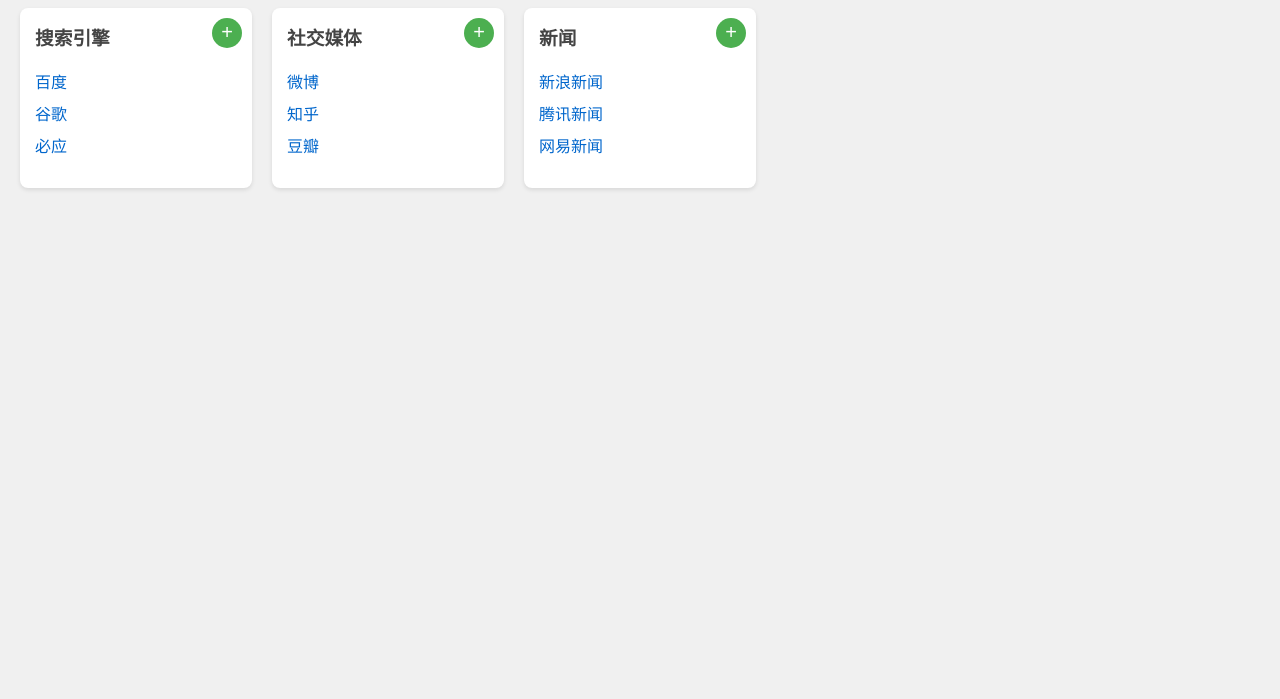
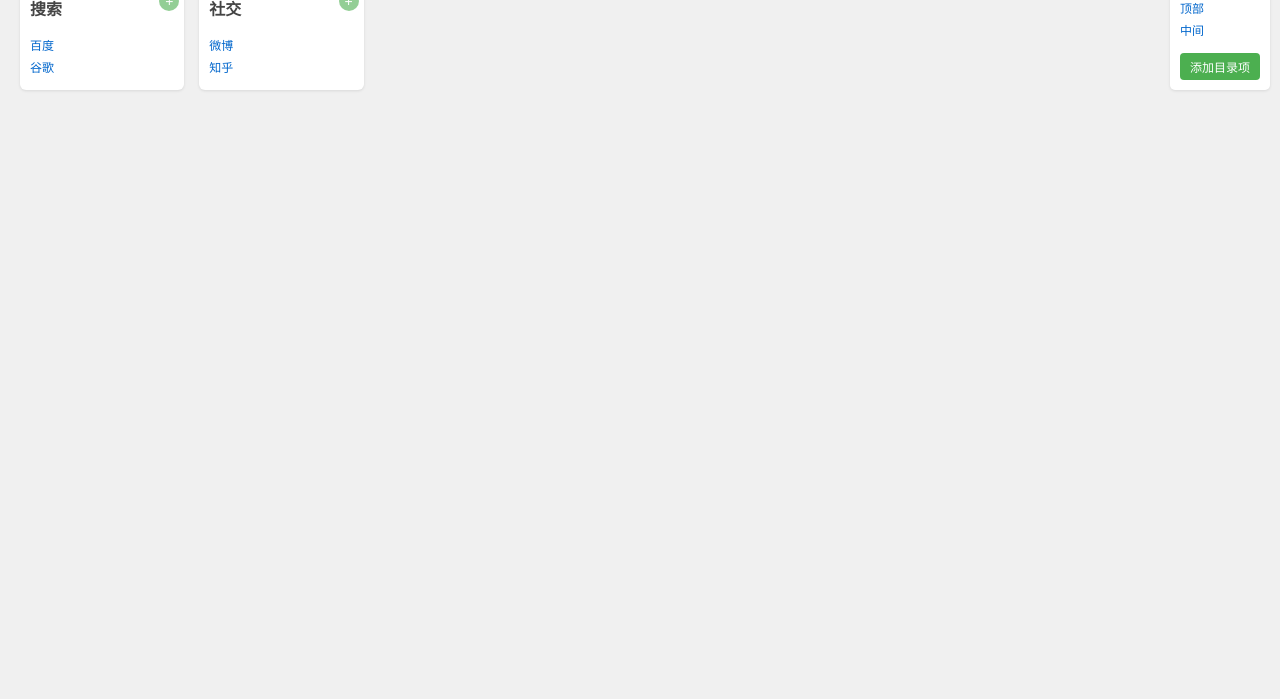
Before and after one commit to zhangzeyangcode/navigation, a plain HTML site: page index.html in a window 1280 px wide. Shown: the part 101-800 px from the top of the page. Drawn offline with Linux system fonts and the light colour scheme.

Commit message:
Update index.html

```diff
--- a/index.html
+++ b/index.html
@@ -10,59 +10,65 @@
             margin: 0;
             padding: 20px;
             background-color: #f0f0f0;
+            font-size: 14px;
         }
         h1 {
             text-align: center;
             color: #333;
+            font-size: 24px;
         }
         .grid {
             display: grid;
-            grid-template-columns: repeat(auto-fill, minmax(200px, 1fr));
-            gap: 20px;
+            grid-template-columns: repeat(auto-fill, minmax(150px, 1fr));
+            gap: 15px;
         }
         .card {
             background-color: white;
-            border-radius: 8px;
-            padding: 15px;
-            box-shadow: 0 2px 4px rgba(0,0,0,0.1);
+            border-radius: 6px;
+            padding: 10px;
+            box-shadow: 0 1px 3px rgba(0,0,0,0.1);
             position: relative;
         }
         .card h3 {
             margin-top: 0;
             color: #444;
+            font-size: 16px;
         }
         .links {
             list-style-type: none;
             padding: 0;
+            margin: 0;
         }
         .links li {
-            margin-bottom: 8px;
+            margin-bottom: 5px;
         }
         .links a {
             color: #0066cc;
             text-decoration: none;
+            font-size: 12px;
         }
         .links a:hover {
             text-decoration: underline;
         }
         .add-btn {
             position: absolute;
-            top: 10px;
-            right: 10px;
+            top: 5px;
+            right: 5px;
             background-color: #4CAF50;
             color: white;
             border: none;
             border-radius: 50%;
-            width: 30px;
-            height: 30px;
-            font-size: 20px;
+            width: 20px;
+            height: 20px;
+            font-size: 14px;
             cursor: pointer;
             display: flex;
             align-items: center;
             justify-content: center;
+            opacity: 0.6;
         }
         .add-btn:hover {
-            background-color: #45a049;
+            opacity: 1;
         }
         .modal {
             display: none;
@@ -96,7 +102,7 @@
             text-decoration: none;
             cursor: pointer;
         }
-        input[type="text"], input[type="url"] {
+        input[type="text"], input[type="url"], input[type="number"] {
             width: 100%;
             padding: 8px;
             margin: 5px 0 15px;
@@ -116,12 +122,76 @@
         input[type="submit"]:hover {
             background-color: #45a049;
         }
+        #add-category-btn {
+            position: fixed;
+            top: 10px;
+            right: 10px;
+            background-color: #4CAF50;
+            color: white;
+            border: none;
+            border-radius: 50%;
+            width: 30px;
+            height: 30px;
+            font-size: 20px;
+            cursor: pointer;
+            display: flex;
+            align-items: center;
+            justify-content: center;
+        }
+        #table-of-contents {
+            position: fixed;
+            right: 10px;
+            top: 50px;
+            background-color: white;
+            padding: 10px;
+            border-radius: 5px;
+            box-shadow: 0 1px 3px rgba(0,0,0,0.1);
+            max-width: 200px;
+        }
+        #table-of-contents h3 {
+            margin-top: 0;
+            font-size: 16px;
+        }
+        #table-of-contents ul {
+            list-style-type: none;
+            padding: 0;
+            margin: 0;
+        }
+        #table-of-contents li {
+            margin-bottom: 5px;
+        }
+        #table-of-contents a {
+            color: #0066cc;
+            text-decoration: none;
+            font-size: 12px;
+        }
+        #table-of-contents a:hover {
+            text-decoration: underline;
+        }
+        #add-toc-btn {
+            background-color: #4CAF50;
+            color: white;
+            border: none;
+            border-radius: 4px;
+            padding: 5px 10px;
+            font-size: 12px;
+            cursor: pointer;
+            margin-top: 10px;
+        }
     </style>
 </head>
 <body>
     <h1>自定义导航页面</h1>
     <div class="grid" id="navigation-grid">
         <!-- 导航卡片将在这里动态生成 -->
+    </div>
+
+    <button id="add-category-btn" onclick="openCategoryModal()">+</button>
+
+    <div id="table-of-contents">
+        <h3>目录</h3>
+        <ul id="toc-list"></ul>
+        <button id="add-toc-btn" onclick="openTocModal()">添加目录项</button>
     </div>
 
     <div id="addLinkModal" class="modal">
@@ -138,32 +208,53 @@
         </div>
     </div>
 
+    <div id="addCategoryModal" class="modal">
+        <div class="modal-content">
+            <span class="close">&times;</span>
+            <h2>添加新类别</h2>
+            <form id="addCategoryForm">
+                <label for="categoryTitle">类别名称:</label>
+                <input type="text" id="categoryTitle" name="categoryTitle" required>
+                <input type="submit" value="添加">
+            </form>
+        </div>
+    </div>
+
+    <div id="addTocModal" class="modal">
+        <div class="modal-content">
+            <span class="close">&times;</span>
+            <h2>添加目录项</h2>
+            <form id="addTocForm">
+                <label for="tocTitle">目录项标题:</label>
+                <input type="text" id="tocTitle" name="tocTitle" required>
+                <label for="tocPosition">页面位置 (像素):</label>
+                <input type="number" id="tocPosition" name="tocPosition" required>
+                <input type="submit" value="添加">
+            </form>
+        </div>
+    </div>
+
     <script>
-        const navigationData = [
+        let navigationData = [
             {
-                title: "搜索引擎",
+                title: "搜索",
                 links: [
                     { name: "百度", url: "https://www.baidu.com" },
-                    { name: "谷歌", url: "https://www.google.com" },
-                    { name: "必应", url: "https://www.bing.com" }
+                    { name: "谷歌", url: "https://www.google.com" }
                 ]
             },
             {
-                title: "社交媒体",
+                title: "社交",
                 links: [
                     { name: "微博", url: "https://weibo.com" },
-                    { name: "知乎", url: "https://www.zhihu.com" },
-                    { name: "豆瓣", url: "https://www.douban.com" }
-                ]
-            },
-            {
-                title: "新闻",
-                links: [
-                    { name: "新浪新闻", url: "https://news.sina.com.cn" },
-                    { name: "腾讯新闻", url: "https://news.qq.com" },
-                    { name: "网易新闻", url: "https://news.163.com" }
+                    { name: "知乎", url: "https://www.zhihu.com" }
                 ]
             }
+        ];
+
+        let tocData = [
+            { title: "顶部", position: 0 },
+            { title: "中间", position: 500 }
         ];
 
         function createNavigationCard(category) {
@@ -181,30 +272,65 @@
 
         function renderNavigationGrid() {
             const grid = document.getElementById('navigation-grid');
+            grid.innerHTML = '';
             navigationData.forEach(category => {
                 grid.appendChild(createNavigationCard(category));
             });
         }
 
+        function renderTableOfContents() {
+            const tocList = document.getElementById('toc-list');
+            tocList.innerHTML = '';
+            tocData.forEach(item => {
+                const li = document.createElement('li');
+                li.innerHTML = `<a href="#" onclick="scrollToPosition(${item.position})">${item.title}</a>`;
+                tocList.appendChild(li);
+            });
+        }
+
+        function scrollToPosition(position) {
+            window.scrollTo({
+                top: position,
+                behavior: 'smooth'
+            });
+        }
+
         renderNavigationGrid();
+        renderTableOfContents();
 
         // 模态框相关功能
-        const modal = document.getElementById("addLinkModal");
-        const span = document.getElementsByClassName("close")[0];
+        const linkModal = document.getElementById("addLinkModal");
+        const categoryModal = document.getElementById("addCategoryModal");
+        const tocModal = document.getElementById("addTocModal");
+        const closeButtons = document.getElementsByClassName("close");
         let currentCategory = '';
 
         function openModal(category) {
-            modal.style.display = "block";
+            linkModal.style.display = "block";
             currentCategory = category;
         }
 
-        span.onclick = function() {
-            modal.style.display = "none";
+        function openCategoryModal() {
+            categoryModal.style.display = "block";
+        }
+
+        function openTocModal() {
+            tocModal.style.display = "block";
+        }
+
+        for (let closeButton of closeButtons) {
+            closeButton.onclick = function() {
+                linkModal.style.display = "none";
+                categoryModal.style.display = "none";
+                tocModal.style.display = "none";
+            }
         }
 
         window.onclick = function(event) {
-            if (event.target == modal) {
-                modal.style.display = "none";
+            if (event.target == linkModal || event.target == categoryModal || event.target == tocModal) {
+                linkModal.style.display = "none";
+                categoryModal.style.display = "none";
+                tocModal.style.display = "none";
             }
         }
 
@@ -213,7 +339,24 @@
             const title = document.getElementById('linkTitle').value;
             const url = document.getElementById('linkUrl').value;
             addNewLink(currentCategory, title, url);
-            modal.style.display = "none";
+            linkModal.style.display = "none";
+            this.reset();
+        }
+
+        document.getElementById('addCategoryForm').onsubmit = function(e) {
+            e.preventDefault();
+            const title = document.getElementById('categoryTitle').value;
+            addNewCategory(title);
+            categoryModal.style.display = "none";
+            this.reset();
+        }
+
+        document.getElementById('addTocForm').onsubmit = function(e) {
+            e.preventDefault();
+            const title = document.getElementById('tocTitle').value;
+            const position = parseInt(document.getElementById('tocPosition').value);
+            addNewTocItem(title, position);
+            tocModal.style.display = "none";
             this.reset();
         }
 
@@ -221,9 +364,18 @@
             const categoryIndex = navigationData.findIndex(c => c.title === category);
             if (categoryIndex !== -1) {
                 navigationData[categoryIndex].links.push({ name: title, url: url });
-                document.getElementById('navigation-grid').innerHTML = '';
                 renderNavigationGrid();
             }
+        }
+
+        function addNewCategory(title) {
+            navigationData.push({ title: title, links: [] });
+            renderNavigationGrid();
+        }
+
+        function addNewTocItem(title, position) {
+            tocData.push({ title: title, position: position });
+            renderTableOfContents();
         }
     </script>
 </body>
```
